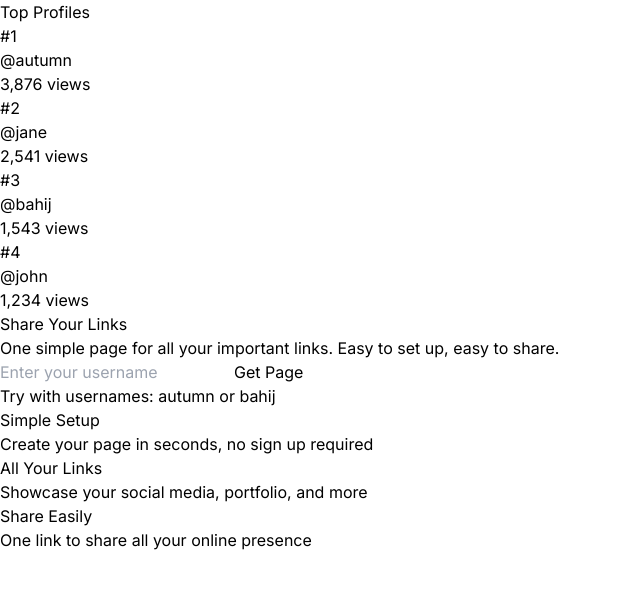
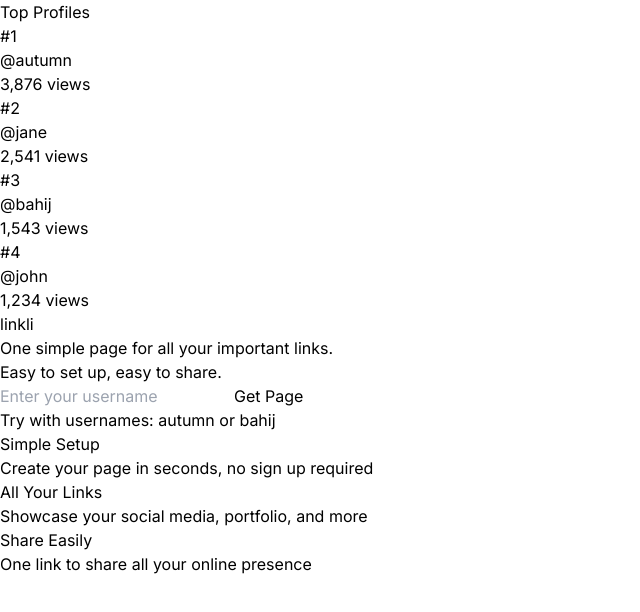
Before and after one commit to autumnlydon/linktree-alt, a Next.js app: page / in a window 1280 px wide. Shown: the top 612 px of the page, without its empty margins (0-640 px from the left). Built offline with nearby package versions, Linux system fonts and the light colour scheme.

Commit message:
change title and size

```diff
--- a/src/app/page.tsx
+++ b/src/app/page.tsx
@@ -46,12 +46,16 @@ export default function Home() {
 
         {/* Center content */}
         <div className="flex-1 max-w-3xl">
-          <div className="text-center mb-12">
-            <h1 className="text-5xl font-bold text-white mb-4">
-              Share Your Links
+          <div className="text-center mb-16">
+            <h1 className="text-7xl font-bold text-white mb-2 tracking-tight">
+              linkli
             </h1>
-            <p className="text-xl text-white/90 mb-8">
-              One simple page for all your important links. Easy to set up, easy to share.
+            <div className="h-1 w-24 bg-white/20 mx-auto mb-8 rounded-full" />
+            <p className="text-2xl text-white/90 font-light">
+              One simple page for all your important links.
+            </p>
+            <p className="text-lg text-white/70">
+              Easy to set up, easy to share.
             </p>
           </div>
 
```
